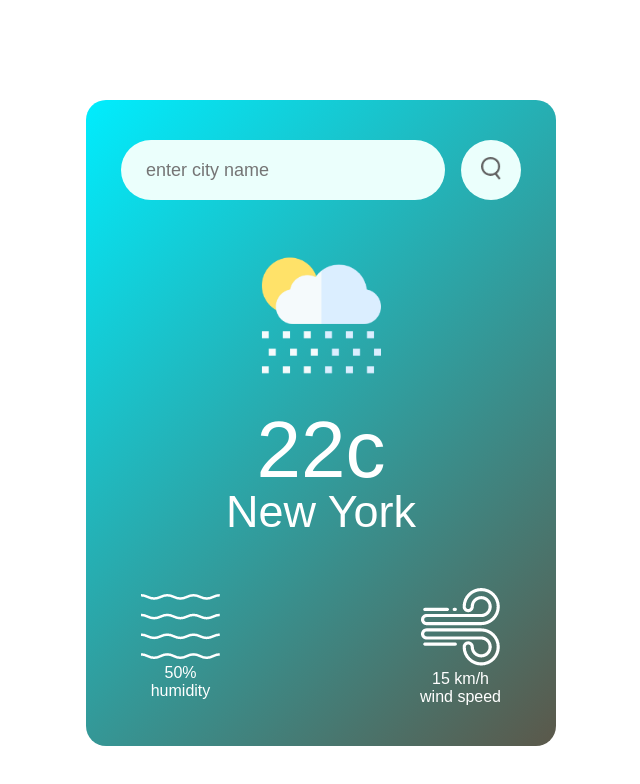
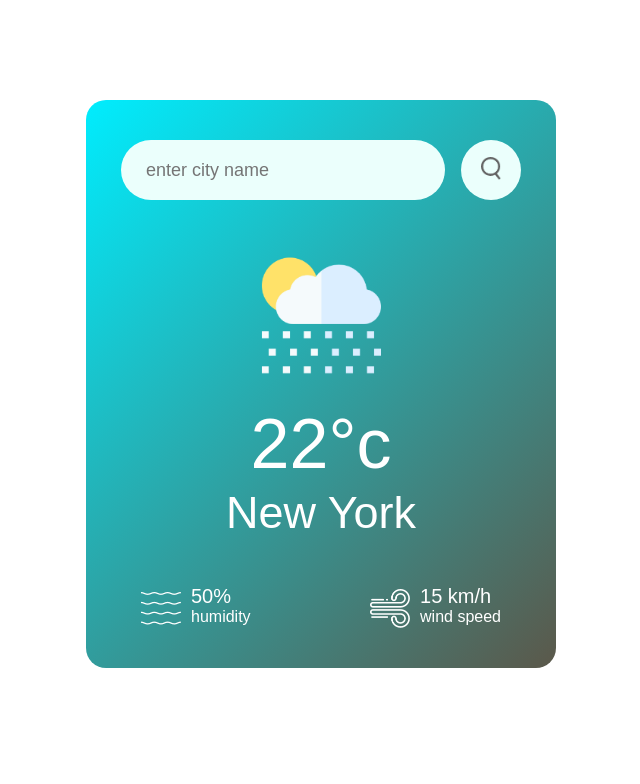
Before and after one commit to AyaGaafar95/Js-weather-app, a plain HTML site: page index.html in a window 1280 px wide. Shown: the whole page, without its empty margins (319-959 px from the left). Drawn offline with Linux system fonts and the light colour scheme.

Commit message:
complete styling

```diff
--- a/index.html
+++ b/index.html
@@ -14,7 +14,7 @@
         </div>
         <div class="weather">
             <img src="images/rain.png" alt="rain" class="weather-icon">
-            <h1 class="temp">22c</h1>
+            <h1 class="temp">22°c</h1>
             <h2 class="city">New York</h2>
             <div class="details">
                 <div class="col">
--- a/style.css
+++ b/style.css
@@ -52,13 +52,13 @@ body{
    margin-top: 30px;
 }
 .weather h1{
-font-size: 80px;
+font-size: 70px;
 font-weight: 500;
 }
 .weather h2 {
     font-size: 45px;
     font-weight: 400;
-    margin-top: -10px;
+    margin-top: 3px;
 }
 .details{
 display: flex;
@@ -68,5 +68,15 @@ padding: 0 20px;
 margin-top: 50px;
 }
 .col{
-
+  display: flex;
+  align-items: center;
+  text-align: left;
 }
+.col img{
+    width: 40px;
+    margin-right: 10px;
+}
+.humidity , .wind{
+font-size: 20px;
+margin-top: -6px;
+}
```
